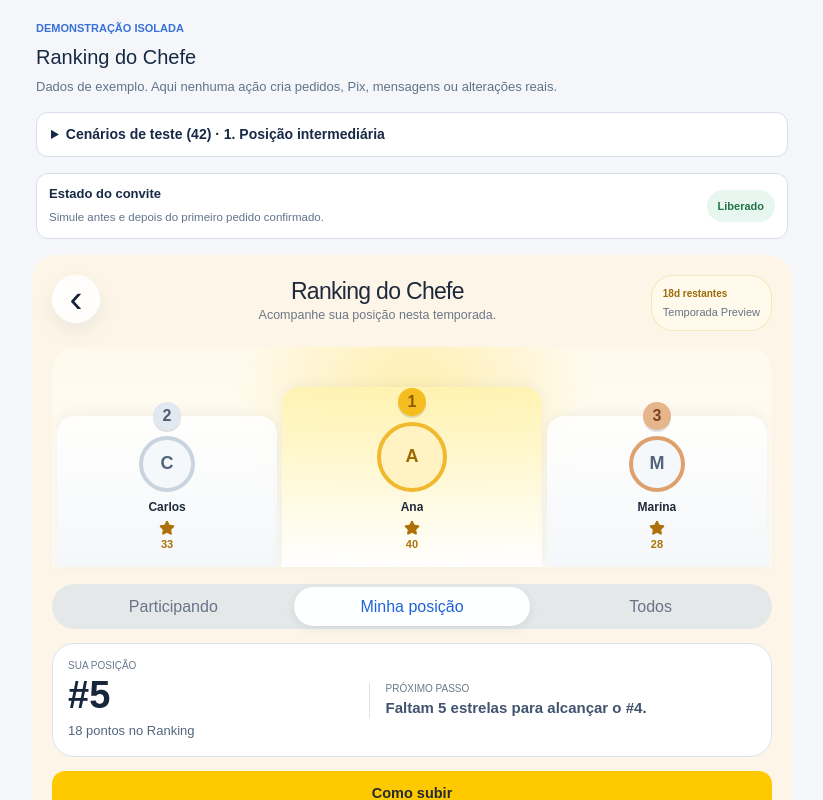
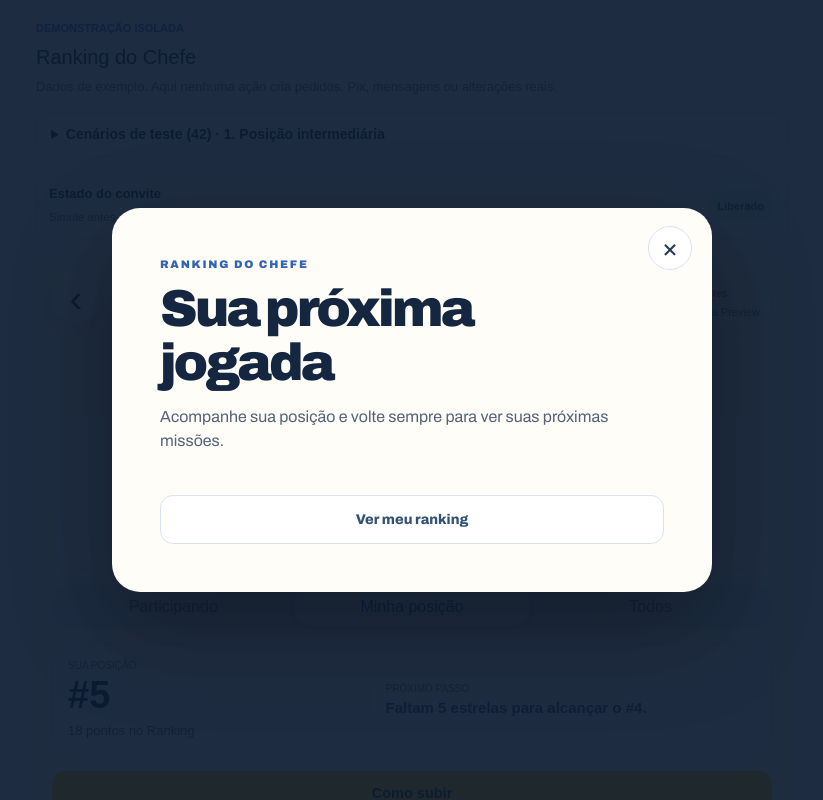
Before and after one commit to luk8nhassil-maker/-chefebot, a Next.js app: page /dev/ranking-retencao in a window 1280 px wide. Shown: the top 800 px of the page, without its empty margins (228-1051 px from the left). Built offline with nearby package versions, Linux system fonts and the light colour scheme.

Commit message:
ux(ranking): abrir missões ao entrar no ranking

```diff
--- a/src/app/cliente/FidelidadeRankingScreen.tsx
+++ b/src/app/cliente/FidelidadeRankingScreen.tsx
@@ -4,7 +4,7 @@
 // cliente/page.tsx (que crescia demais) para um módulo dedicado — mesmo
 // comportamento e tipos, reaproveitado tanto pela página real quanto pelo
 // Preview isolado (/dev/ranking-retencao), que importa este mesmo arquivo.
-import { useEffect, useRef, useState } from 'react'
+import { useEffect, useRef, useState, useSyncExternalStore } from 'react'
 import { createPortal } from 'react-dom'
 import { Star } from 'lucide-react'
 import {
@@ -38,6 +38,9 @@ const ICONE_STATUS_SOCIAL: Record<NonNullable<PainelGamificacao['statusSocial']>
 }
 
 type MomentoRanking = 'conquista' | 'nivel' | 'coroa' | 'indicacao' | 'semanal' | 'pedido'
+const subscribeToDocument = () => () => {}
+const documentDisponivel = () => true
+const documentIndisponivel = () => false
 
 // Selo compacto (só ícone) para OUTROS membros do Top 10 dentro das listas —
 // distinto do selo "cf-ranking-selo" (ícone+nome) usado no card do próprio
@@ -103,11 +106,13 @@ export function FidelidadeRankingScreen({
 }: FidelidadeRankingScreenProps) {
   const [aba, setAba] = useState<'participantes' | 'minha' | 'geral'>('minha')
   const [sheetSubirAberto, setSheetSubirAberto] = useState(false)
-  const [momentoAberto, setMomentoAberto] = useState<MomentoRanking | null>(null)
+  const [momentoAberto, setMomentoAberto] = useState<MomentoRanking | 'entrada' | null>('entrada')
+  const podeCriarPortal = useSyncExternalStore(subscribeToDocument, documentDisponivel, documentIndisponivel)
   const momentoDialogRef = useRef<HTMLDivElement>(null)
   const momentoGatilhoRef = useRef<HTMLElement | null>(null)
+  const rankingRef = useRef<HTMLElement>(null)
   const abrirMomento = (momento: MomentoRanking) => {
-    momentoGatilhoRef.current = document.activeElement as HTMLElement | null
+    if (!momentoAberto) momentoGatilhoRef.current = document.activeElement as HTMLElement | null
     setMomentoAberto(momento)
   }
   const emit = (tipo: EventoRankingRetencao) => onTelemetria?.(tipo)
@@ -180,6 +185,9 @@ export function FidelidadeRankingScreen({
   if (gamificacao?.missaoIndicacao) momentos.push({ id: 'indicacao', eyebrow: 'MISSÃO DA TEMPORADA', titulo: 'Indique 1 amigo', resumo: gamificacao.missaoIndicacao.concluida ? '1/1 ✓ Concluída' : '0/1 · Veja como participar', simbolo: '↗' })
   if (gamificacao?.nivelChef) momentos.push({ id: 'nivel', eyebrow: 'SEU NÍVEL', titulo: `Nível ${gamificacao.nivelChef.nivel}${gamificacao.nivelChef.nome ? ` — ${gamificacao.nivelChef.nome}` : ''}`, resumo: gamificacao.nivelChef.xpProximoNivel === null ? 'Nível máximo atingido.' : `${gamificacao.nivelChef.xpAtual} XP / ${gamificacao.nivelChef.xpProximoNivel} XP`, simbolo: '✶' })
   const momentoAtual = momentos.find((item) => item.id === momentoAberto)
+  const painelEntrada = momentoAberto === 'entrada' || (momentoAberto !== null && !momentoAtual)
+  const missoes = momentos.filter((item) => item.id === 'semanal' || item.id === 'indicacao')
+  const novidades = momentos.filter((item) => item.id !== 'semanal' && item.id !== 'indicacao')
 
   // Telemetria da abertura — dispara uma vez por montagem (o usuário abriu a
   // tela agora). "Retorno" é reconhecido por um marcador local no aparelho,
@@ -199,7 +207,8 @@ export function FidelidadeRankingScreen({
   }, [])
 
   useEffect(() => {
-    if (!momentoAberto) return
+    if (!momentoAberto || !podeCriarPortal) return
+    const rankingAtual = rankingRef.current
     const overflowAnterior = document.body.style.overflow
     document.body.style.overflow = 'hidden'
     momentoDialogRef.current?.focus()
@@ -219,10 +228,10 @@ export function FidelidadeRankingScreen({
     document.addEventListener('keydown', onKeyDown)
     return () => {
       document.body.style.overflow = overflowAnterior
-      document.removeEventListener('keydown', onKeyDown)
-      momentoGatilhoRef.current?.focus()
+      document.removeEventListener('keydown', onKeyDown);
+      (momentoGatilhoRef.current ?? rankingAtual)?.focus()
     }
-  }, [momentoAberto])
+  }, [momentoAberto, podeCriarPortal])
 
   const linhaDisputa = (participante: ParticipanteDisputa) => (
     <div key={`disputa-${participante.posicao}`} className={`cf-ranking-row ${participante.eVoce ? 'voce' : ''}`}>
@@ -239,7 +248,7 @@ export function FidelidadeRankingScreen({
   )
 
   return (
-    <main className="cf-ranking-screen" aria-label="Pódio Chefe" inert={momentoAtual ? true : undefined}>
+    <main ref={rankingRef} tabIndex={-1} className="cf-ranking-screen" aria-label="Pódio Chefe" inert={momentoAberto ? true : undefined}>
       <header className="cf-ranking-header">
         <button type="button" onClick={onClose} aria-label="Voltar para Fidelidade">‹</button>
         <div>
@@ -332,7 +341,7 @@ export function FidelidadeRankingScreen({
 
           {momentos.length > 0 && (
             <section className="cf-ranking-momentos" aria-label="Suas novidades no Ranking">
-              <div className="cf-ranking-momentos-head"><span>ACONTECENDO COM VOCÊ</span><small>Toque para ver</small></div>
+              <div className="cf-ranking-momentos-head"><span>ACONTECENDO COM VOCÊ</span><button type="button" onClick={() => { momentoGatilhoRef.current = document.activeElement as HTMLElement; setMomentoAberto('entrada') }}>Ver tudo</button></div>
               {momentos.map((momento) => (
                 <button key={momento.id} type="button" className={`cf-ranking-momento-teaser cf-ranking-momento-${momento.id}`} onClick={() => abrirMomento(momento.id)}>
                   <span className="cf-ranking-momento-icon" aria-hidden="true">{momento.simbolo}</span>
@@ -437,10 +446,19 @@ export function FidelidadeRankingScreen({
         </div>
       )}
 
-      {momentoAtual && createPortal(
-        <div className={`cf-ranking-momento-backdrop cf-ranking-momento-backdrop-${momentoAtual.id}`} onMouseDown={(event) => { if (event.target === event.currentTarget) setMomentoAberto(null) }}>
-          <div ref={momentoDialogRef} className="cf-ranking-momento-dialog" role="dialog" aria-modal="true" aria-labelledby="cf-ranking-momento-title" tabIndex={-1}>
+      {momentoAberto && podeCriarPortal && createPortal(
+        <div className={`cf-ranking-momento-backdrop cf-ranking-momento-backdrop-${momentoAberto}`} onMouseDown={(event) => { if (event.target === event.currentTarget) setMomentoAberto(null) }}>
+          <div ref={momentoDialogRef} className={`cf-ranking-momento-dialog ${painelEntrada ? 'cf-ranking-momento-dialog-entrada' : ''}`} role="dialog" aria-modal="true" aria-labelledby="cf-ranking-momento-title" tabIndex={-1}>
             <button type="button" className="cf-ranking-momento-close" aria-label="Fechar e voltar ao ranking" onClick={() => setMomentoAberto(null)}>×</button>
+            {painelEntrada ? (
+              <>
+                <span className="cf-ranking-momento-kicker">RANKING DO CHEFE</span>
+                <h2 id="cf-ranking-momento-title">Sua próxima jogada</h2>
+                <p className="cf-ranking-entrada-intro">{momentos.length > 0 ? 'Escolha o que quer fazer agora ou acompanhe sua posição no Ranking.' : 'Acompanhe sua posição e volte sempre para ver suas próximas missões.'}</p>
+                {missoes.length > 0 && <div className="cf-ranking-entrada-grupo"><span>MISSÕES DA TEMPORADA</span>{missoes.map((item) => <button type="button" key={item.id} className="cf-ranking-entrada-opcao" onClick={() => abrirMomento(item.id)}><span aria-hidden="true">{item.simbolo}</span><span><small>{item.eyebrow}</small><strong>{item.titulo}</strong><em>{item.resumo}</em></span><b aria-hidden="true">›</b></button>)}</div>}
+                {novidades.length > 0 && <div className="cf-ranking-entrada-grupo"><span>SUAS NOVIDADES</span>{novidades.map((item) => <button type="button" key={item.id} className="cf-ranking-entrada-opcao" onClick={() => abrirMomento(item.id)}><span aria-hidden="true">{item.simbolo}</span><span><small>{item.eyebrow}</small><strong>{item.titulo}</strong><em>{item.resumo}</em></span><b aria-hidden="true">›</b></button>)}</div>}
+              </>
+            ) : momentoAtual && <>
             <div className="cf-ranking-momento-emblem" aria-hidden="true">{momentoAtual.simbolo}</div>
             <span className="cf-ranking-momento-kicker">{momentoAtual.eyebrow}</span>
             <h2 id="cf-ranking-momento-title">{momentoAtual.titulo}</h2>
@@ -479,6 +497,7 @@ export function FidelidadeRankingScreen({
                   : mensagemMov ?? (mensagemMissao ? `Agora você está em #${ranking.participantes.posicao ?? ranking.posicao}. ${mensagemMissao}` : `Agora você está em #${ranking.participantes.posicao ?? ranking.posicao}.`)}</p>
               )}
             </div>
+            </>}
             <div className="cf-ranking-momento-actions">
               {momentoAberto === 'conquista' && podeCompartilharConquista && (
                 <button type="button" className="cf-ranking-momento-primary" disabled={compartilhando} onClick={() => { setMomentoAberto(null); emit('compartilhamento_clicado'); onCompartilharConquista?.() }}>{compartilhando ? 'Preparando…' : 'Fortalecer minha posição'}</button>
@@ -491,7 +510,7 @@ export function FidelidadeRankingScreen({
                 }}>{compartilhamentoLiberado ? 'Convidar um amigo' : 'Fazer primeiro pedido'}</button>
               )}
               {momentoAberto === 'semanal' && onNovoPedido && <button type="button" className="cf-ranking-momento-primary" onClick={() => { setMomentoAberto(null); onNovoPedido() }}>Fazer pedido</button>}
-              <button type="button" className="cf-ranking-momento-secondary" onClick={() => setMomentoAberto(null)}>Voltar ao ranking</button>
+              <button type="button" className="cf-ranking-momento-secondary" onClick={() => setMomentoAberto(null)}>{painelEntrada ? 'Ver meu ranking' : 'Voltar ao ranking'}</button>
             </div>
           </div>
         </div>, document.body,
@@ -591,6 +610,20 @@ export function FidelidadeRankingScreen({
         .cf-ranking-momento-actions .cf-ranking-momento-primary { border: 0; background: #ffca00; color: #202a38; }
         .cf-ranking-momento-actions .cf-ranking-momento-secondary { border: 1px solid #d9e3ef; background: #fff; color: #315275; }
         .cf-ranking-momento-actions button:disabled { opacity: .55; cursor: wait; }
+        .cf-ranking-momentos-head button { border: 0; background: transparent; color: #2860ba; font: inherit; font-size: 12px; font-weight: 800; cursor: pointer; }
+        .cf-ranking-momento-dialog-entrada { width: min(100%, 600px); padding-top: 48px; }
+        .cf-ranking-entrada-intro { margin: 15px 0 22px; color: #52627a; font-size: 16px; line-height: 1.5; }
+        .cf-ranking-entrada-grupo { display: grid; gap: 9px; margin: 0 0 20px; }
+        .cf-ranking-entrada-grupo>span { color: #3265af; font-size: 11px; font-weight: 850; letter-spacing: .13em; }
+        .cf-ranking-entrada-opcao { display: grid; grid-template-columns: 44px minmax(0,1fr) 16px; align-items: center; gap: 13px; width: 100%; padding: 13px; border: 1px solid #dce5f0; border-radius: 17px; background: #fff; color: #172b47; text-align: left; font: inherit; cursor: pointer; transition: transform .2s ease, border-color .2s ease, box-shadow .2s ease; }
+        .cf-ranking-entrada-opcao:hover { transform: translateY(-2px); border-color: #8eb4f3; box-shadow: 0 10px 22px rgba(31,66,112,.1); }
+        .cf-ranking-entrada-opcao:focus-visible, .cf-ranking-momentos-head button:focus-visible { outline: 3px solid #306cce; outline-offset: 3px; }
+        .cf-ranking-entrada-opcao>span:first-child { display: grid; place-items: center; width: 44px; height: 44px; border-radius: 13px; background: #fff1bc; color: #8b5e00; font-size: 26px; font-weight: 800; }
+        .cf-ranking-entrada-opcao>span:nth-child(2) { display: grid; gap: 2px; min-width: 0; }
+        .cf-ranking-entrada-opcao small { color: #5173a5; font-size: 10px; font-weight: 850; letter-spacing: .09em; }
+        .cf-ranking-entrada-opcao strong { font-size: 16px; line-height: 1.2; }
+        .cf-ranking-entrada-opcao em { color: #617087; font-size: 12px; font-style: normal; line-height: 1.35; }
+        .cf-ranking-entrada-opcao b { color: #55749c; font-size: 24px; }
         .cf-ranking-momento-backdrop-semanal .cf-ranking-momento-emblem, .cf-ranking-momento-backdrop-coroa .cf-ranking-momento-emblem { border-color: #edcd66; background: #fff1b7; color: #9b6b00; }
         .cf-ranking-momento-backdrop-conquista .cf-ranking-momento-emblem { animation-name: cf-momento-conquista; }
         .cf-ranking-momento-backdrop-pedido .cf-ranking-momento-emblem { animation-name: cf-momento-pedido; }
@@ -605,7 +638,7 @@ export function FidelidadeRankingScreen({
         @keyframes cf-momento-deslize { from { opacity: 0; transform: translateX(-35px) rotate(-8deg); } to { opacity: 1; transform: translateX(0) rotate(0); } }
         @keyframes cf-momento-progresso { from { transform: scaleX(0); } to { transform: scaleX(1); } }
         @media (max-width: 600px) { .cf-ranking-momento-backdrop { padding: 0; }.cf-ranking-momento-dialog { width: 100%; max-height: 100dvh; min-height: 100dvh; border-radius: 0; padding: max(30px, env(safe-area-inset-top)) 25px max(28px, env(safe-area-inset-bottom)); }.cf-ranking-momento-emblem { margin-top: clamp(30px, 10dvh, 90px); }.cf-ranking-momento-actions { margin-top: auto; padding-top: 24px; } }
-        @media (prefers-reduced-motion: reduce) { .cf-ranking-momento-backdrop, .cf-ranking-momento-dialog, .cf-ranking-momento-emblem, .cf-ranking-momento-detail .cf-ranking-nivel-fill { animation: none !important; }.cf-ranking-momento-teaser { transition: none; } }
+        @media (prefers-reduced-motion: reduce) { .cf-ranking-momento-backdrop, .cf-ranking-momento-dialog, .cf-ranking-momento-emblem, .cf-ranking-momento-detail .cf-ranking-nivel-fill { animation: none !important; }.cf-ranking-momento-teaser, .cf-ranking-entrada-opcao { transition: none; } }
         @media (prefers-reduced-motion: reduce) { .cf-ranking-screen * { transition: none !important; } }
         @media (max-width: 420px) {
           .cf-ranking-current { grid-template-columns: minmax(100px, .75fr) 1fr; gap: 8px; padding: 14px 12px; border-radius: 17px; }
```
